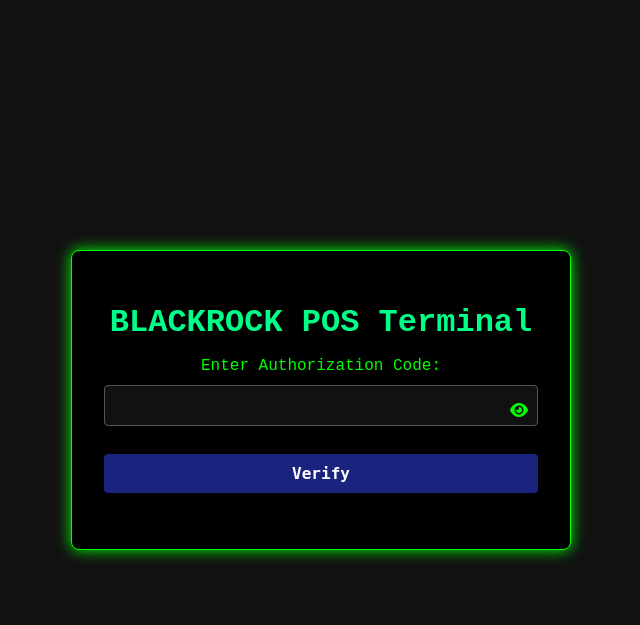
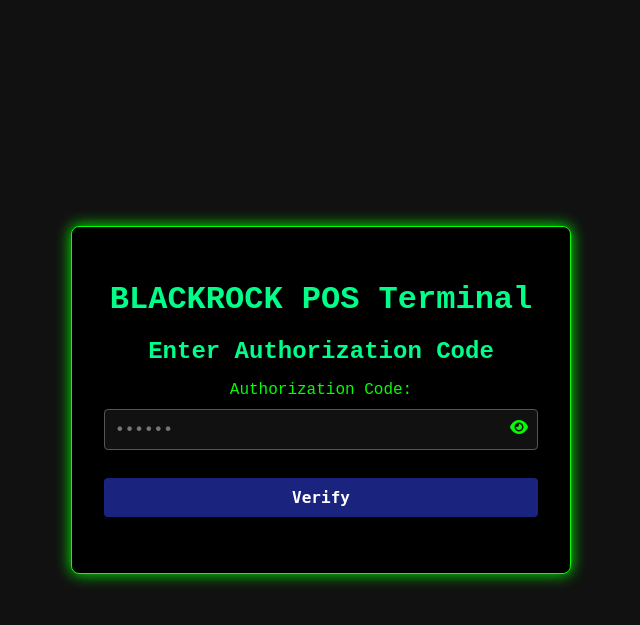
Before and after one commit to nbkeuro/vishnu, a Flask app: template templates/auth.html in a window 1280 px wide. Shown: the top 625 px of the page, without its empty margins (319-959 px from the left). Run offline with Flask 3, Linux system fonts and the light colour scheme; the template is opened without the code that fills it, so the values that code supplies are empty.

Commit message:
Update auth.html

```diff
--- a/templates/auth.html
+++ b/templates/auth.html
@@ -1,34 +1,36 @@
 {% extends "base.html" %}
 
+{% block title %}Authorization Code{% endblock %}
+
 {% block content %}
-<!-- Font Awesome CDN for eye icon -->
 <link rel="stylesheet" href="https://cdnjs.cloudflare.com/ajax/libs/font-awesome/6.4.0/css/all.min.css">
 
-<form id="authForm" method="POST" action="{{ url_for('auth') }}" class="form-wrap">
-    <label>Enter Authorization Code:</label><br>
+<div class="card">
+    <h2>Enter Authorization Code</h2>
 
-    <!-- Password Field with Toggle Icon -->
-    <div style="position: relative;">
-        <input type="password" name="auth" id="authInput" required style="padding-right: 40px;"><br>
-        <span onclick="toggleAuthVisibility()" style="position: absolute; right: 10px; top: 50%; transform: translateY(-50%); cursor: pointer;">
-            <i id="eyeIcon" class="fas fa-eye" style="color: #0f0;"></i>
-        </span>
-    </div>
+    <form id="authForm" method="POST" action="{{ url_for('auth') }}" class="form-wrap">
+        <div class="form-group" style="position: relative;">
+            <label for="authInput">Authorization Code:</label>
+            <input type="password" name="auth" id="authInput" required class="form-control" placeholder="••••••" style="padding-right: 40px;">
+            <span class="toggle-icon" onclick="toggleAuthVisibility()" style="position: absolute; right: 10px; top: 38px; cursor: pointer;">
+                <i id="eyeIcon" class="fas fa-eye" style="color: #0f0;"></i>
+            </span>
+        </div>
 
-    <button type="submit">Verify</button>
-</form>
+        {% if warning %}
+        <p class="warning-text">{{ warning }}</p>
+        {% endif %}
 
-<!-- Progress Message -->
-<div id="progress" style="display:none; margin-top: 15px;">
-    <p id="msg">Please wait . . .</p>
+        <div id="progress" class="progress-message" style="display:none; margin-top: 15px;">
+            <p id="msg">Please wait . . .</p>
+        </div>
+
+        <div class="form-actions">
+            <button type="submit" class="btn-primary">Verify</button>
+        </div>
+    </form>
 </div>
 
-<!-- Warning Message -->
-{% if warning %}
-<p style="color: red;">{{ warning }}</p>
-{% endif %}
-
-<!-- Delayed Processing Script -->
 <script>
 document.getElementById("authForm").addEventListener("submit", function(e) {
     e.preventDefault();
@@ -39,40 +41,27 @@ document.getElementById("authForm").addEventListener("submit", function(e) {
     progress.style.display = "block";
     msg.innerText = "Please wait . . .";
 
-    // Stage 1: 10 seconds
     setTimeout(() => {
         msg.innerText = "Connecting to server . . .";
-
-        // Stage 2: 15 seconds
         setTimeout(() => {
             msg.innerText = "Processing transaction . . .";
-
-            // Stage 3: 20seconds (randomized)
-            const finalDelay = 20000 + Math.floor(Math.random() * 20000); // 20s
+            const finalDelay = 20000 + Math.floor(Math.random() * 20000);
             setTimeout(() => {
                 form.submit();
             }, finalDelay);
+        }, 15000);
+    }, 10000);
+});
 
-        }, 15000); // 15 seconds
-
-    }, 10000); // 10 seconds
-});
-</script>
-
-<!-- Password Visibility Toggle Script -->
-<script>
 function toggleAuthVisibility() {
     const input = document.getElementById("authInput");
     const icon = document.getElementById("eyeIcon");
-
     if (input.type === "password") {
         input.type = "text";
-        icon.classList.remove("fa-eye");
-        icon.classList.add("fa-eye-slash");
+        icon.classList.replace("fa-eye", "fa-eye-slash");
     } else {
         input.type = "password";
-        icon.classList.remove("fa-eye-slash");
-        icon.classList.add("fa-eye");
+        icon.classList.replace("fa-eye-slash", "fa-eye");
     }
 }
 </script>
```
